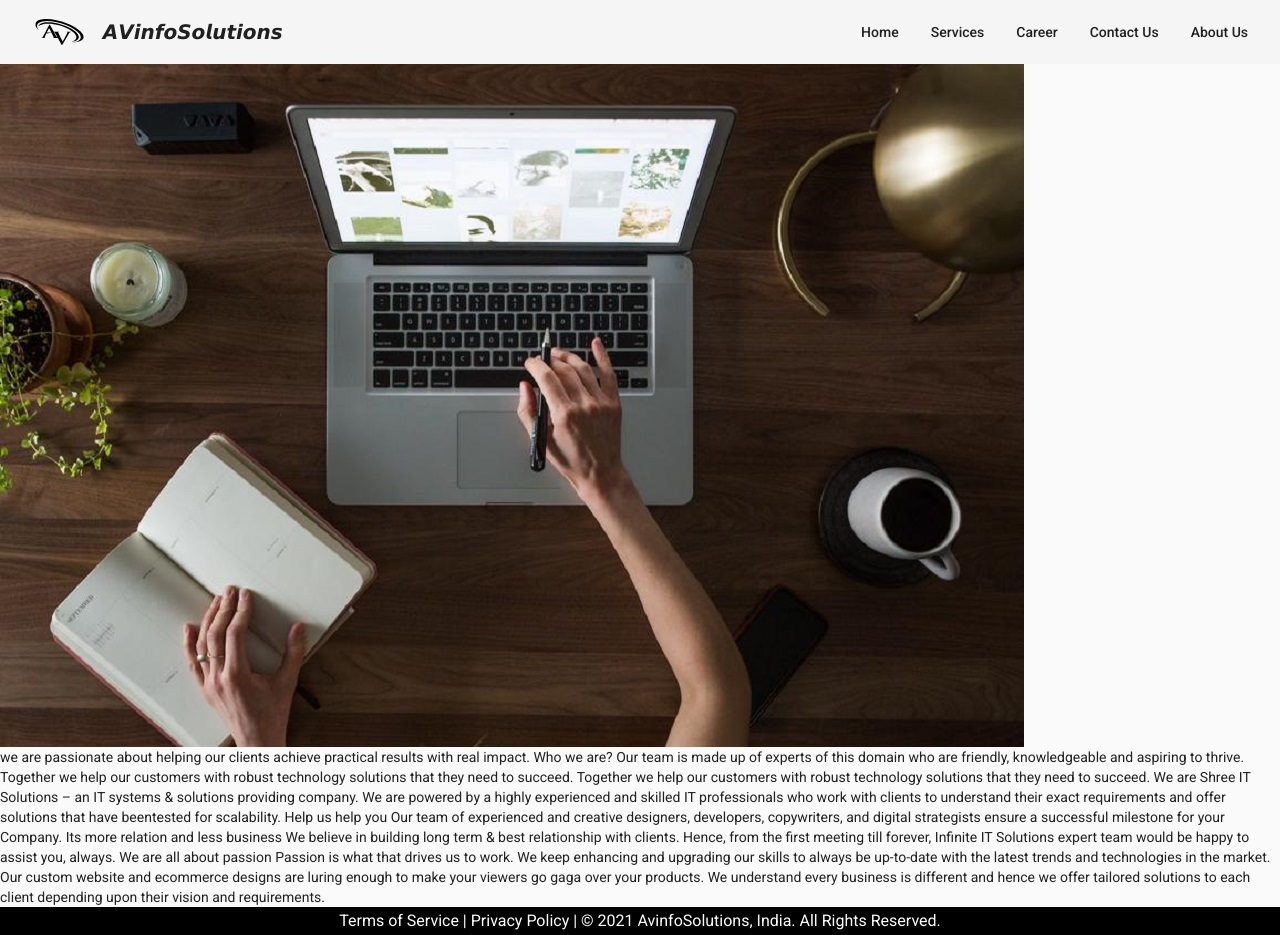
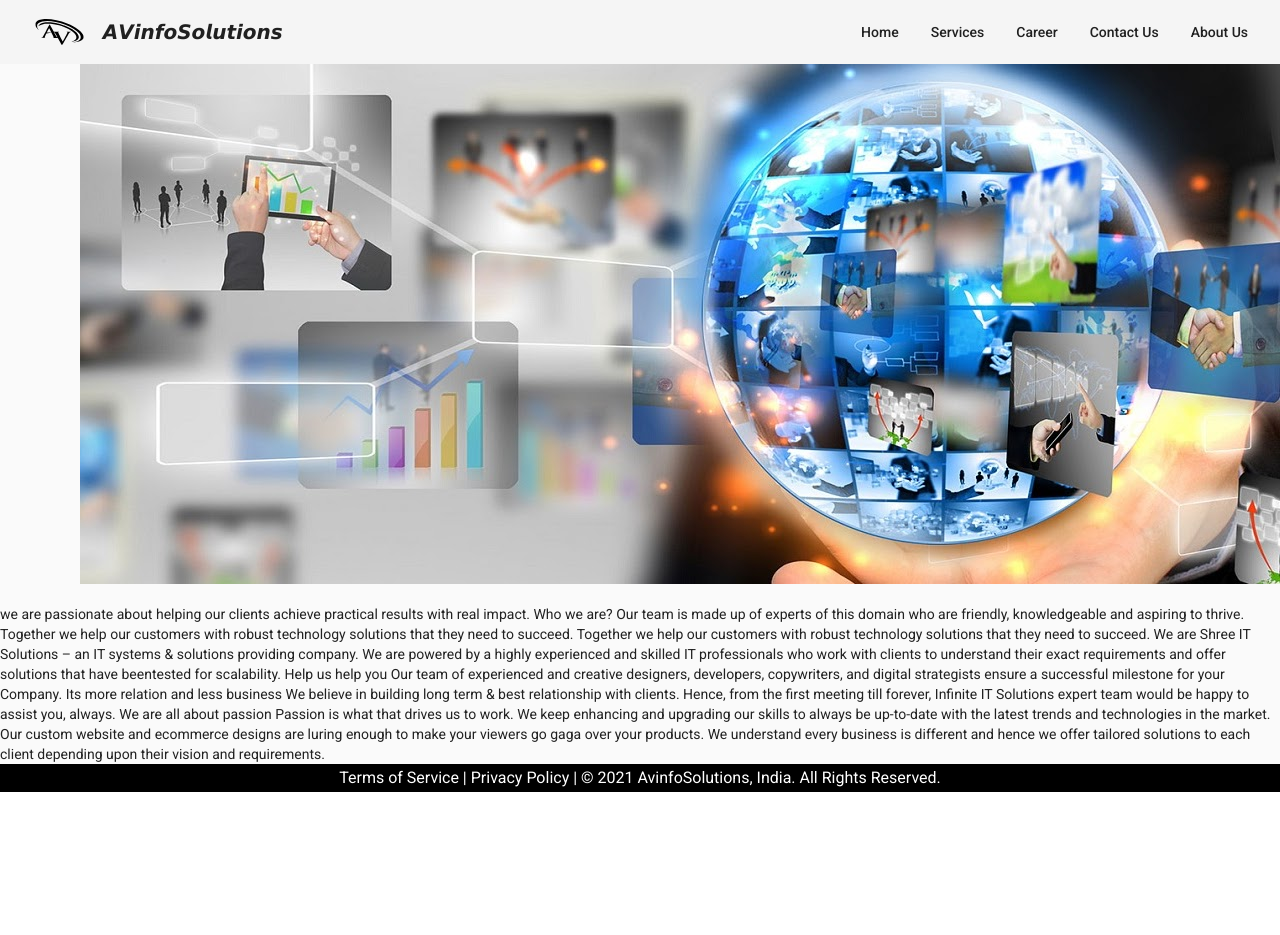
Before and after one commit to vishal121212121212112/AVInfoSolutions, an Angular app: page /about-us in a window 1280 px wide. After the commit the page ends 800 px from the top, so only its background shows below. Built offline with nearby package versions, Linux system fonts and the light colour scheme.

Commit message:
about-us

```diff
--- a/src/app/Components/about-us/about-us.component.css
+++ b/src/app/Components/about-us/about-us.component.css
@@ -1,4 +1,6 @@
-.contact
+.about-us
 {
     background-size: cover;
+    margin-left: 80px;
+    margin-bottom: 20px;
 }
--- a/src/app/Components/about-us/about-us.component.html
+++ b/src/app/Components/about-us/about-us.component.html
@@ -1,5 +1,6 @@
 <div>
-    <img class="contact" src="assets\images\laptop-from-above.jpg">
+<div>
+    <img class="about-us" src="assets\images\Aboutus.jpg">
 </div>
 
 we are passionate about helping our clients achieve practical results with real impact.
@@ -33,3 +34,4 @@ Passion is what that drives us to work. We keep enhancing and upgrading our skil
 latest trends and technologies in the market. Our custom website and ecommerce designs are luring enough to make your
 viewers go gaga over your products. We understand every business is different and hence we offer tailored solutions to
 each client depending upon their vision and requirements.
+</div>
```
Also changed, not shown: src/assets/images/Aboutus.jpg (renamed from src/assets/images/career.jpg).
